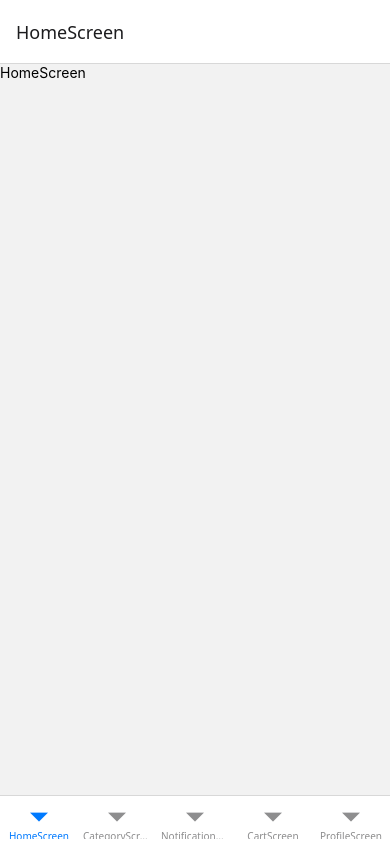
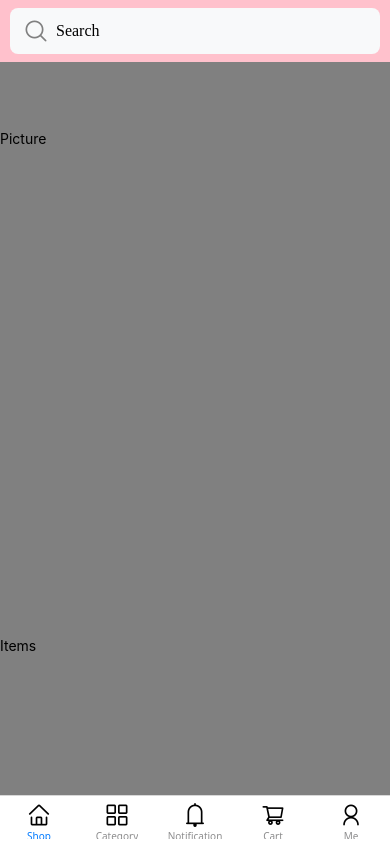
Before and after one commit to Retchizu/baskitty, a React Native app: screen /MainBottomTab in a window 390 px wide. Built offline with nearby package versions, Linux system fonts and the light colour scheme.

Commit message:
BottomTab and SearchInput

```diff
--- a/App.tsx
+++ b/App.tsx
@@ -10,11 +10,13 @@ export default function App() {
   return (
     <NavigationContainer>
       <Stack.Navigator
-        screenOptions={{ headerShown: false }}
-        initialRouteName="AuthStack"
+        screenOptions={{
+          headerShown: false
+        }}
+        initialRouteName="MainBottomTab"
       >
-        <Stack.Screen name="AuthStack" component={AuthStack} />
-        <Stack.Screen name="MainBottomTab" component={MainBottomTab} />
+        <Stack.Screen name="AuthStack" component={AuthStack} options={{ statusBarBackgroundColor: "#F8F9FA" }} />
+        <Stack.Screen name="MainBottomTab" component={MainBottomTab} options={{ statusBarBackgroundColor: "#FFC1CC" }} />
       </Stack.Navigator>
     </NavigationContainer>
   );
--- /dev/null
+++ b/component/CustomSearchInput.tsx
@@ -0,0 +1,28 @@
+import { View, Text, TextInput } from 'react-native'
+import React from 'react'
+import {
+  widthPercentageToDP as wp,
+  heightPercentageToDP as hp,
+} from "react-native-responsive-screen";
+import AntDesign from '@expo/vector-icons/AntDesign';
+
+const CustomSearchInput = () => {
+  return (
+    <View style={{
+      backgroundColor: "#F8F9FA",
+      padding: wp(2.5),
+      flexDirection: "row",
+      marginHorizontal: wp(2.5),
+      borderRadius: wp(2),
+    }}>
+      <AntDesign name="search1" size={24} color="gray" style={{ paddingHorizontal: wp(1), marginRight: wp(1) }} />
+      <TextInput
+        placeholder="Search"
+        style={{
+          flex: 1, fontSize: wp(4), fontFamily: "fgregular"
+        }}></TextInput>
+    </View>
+  )
+}
+
+export default CustomSearchInput
--- a/navigation-container/MainBottomTab.tsx
+++ b/navigation-container/MainBottomTab.tsx
@@ -5,16 +5,19 @@ import CategoryScreen from "../screens/main/CategoryScreen";
 import NotificationScreen from "../screens/main/NotificationScreen";
 import CartScreen from "../screens/main/CartScreen";
 import ProfileScreen from "../screens/main/ProfileScreen";
+import AntDesign from '@expo/vector-icons/AntDesign';
 
 const Tab = createBottomTabNavigator<MainBottomTabParamList>();
 
 const MainBottomTab = () => (
-  <Tab.Navigator>
-    <Tab.Screen name="HomeScreen" component={HomeScreen} />
-    <Tab.Screen name="CategoryScreen" component={CategoryScreen} />
-    <Tab.Screen name="NotificationScreen" component={NotificationScreen} />
-    <Tab.Screen name="CartScreen" component={CartScreen} />
-    <Tab.Screen name="ProfileScreen" component={ProfileScreen} />
+  <Tab.Navigator screenOptions={{
+    headerShown: false,
+  }}>
+    <Tab.Screen name="HomeScreen" component={HomeScreen} options={{ tabBarIcon: () => (<AntDesign name="home" size={24} color="black" />), tabBarLabel: "Shop" }} />
+    <Tab.Screen name="CategoryScreen" component={CategoryScreen} options={{ tabBarIcon: () => (<AntDesign name="appstore-o" size={24} color="black" />), tabBarLabel: "Category" }} />
+    <Tab.Screen name="NotificationScreen" component={NotificationScreen} options={{ tabBarIcon: () => (<AntDesign name="bells" size={24} color="black" />), tabBarLabel: "Notification" }} />
+    <Tab.Screen name="CartScreen" component={CartScreen} options={{ tabBarIcon: () => (<AntDesign name="shoppingcart" size={24} color="black" />), tabBarLabel: "Cart" }} />
+    <Tab.Screen name="ProfileScreen" component={ProfileScreen} options={{ tabBarIcon: () => (<AntDesign name="user" size={24} color="black" />), tabBarLabel: "Me" }} />
   </Tab.Navigator>
 );
 
--- a/screens/main/HomeScreen.tsx
+++ b/screens/main/HomeScreen.tsx
@@ -1,10 +1,31 @@
 import { View, Text } from 'react-native'
 import React from 'react'
+import {
+  widthPercentageToDP as wp,
+  heightPercentageToDP as hp,
+} from "react-native-responsive-screen";
+import CustomSearchInput from '../../component/CustomSearchInput';
 
 const HomeScreen = () => {
   return (
-    <View>
-      <Text>HomeScreen</Text>
+    <View style={{
+      backgroundColor: "#F8F9FA",
+      flex: 1,
+    }}>
+      <View style={{
+        backgroundColor: "#FFC1CC",
+        paddingVertical: hp(1),
+        justifyContent: "center",
+      }}>
+        <CustomSearchInput />
+      </View>
+      <View
+        style={{ paddingVertical: hp(8), backgroundColor: "gray" }}>
+        <Text>Picture</Text>
+      </View>
+      <View style={{ paddingVertical: hp(50), backgroundColor: "gray" }}>
+        <Text>Items</Text>
+      </View>
     </View>
   )
 }
```
Also changed, not shown: navigation-container/AuthStack.tsx (+4 -6 lines).
